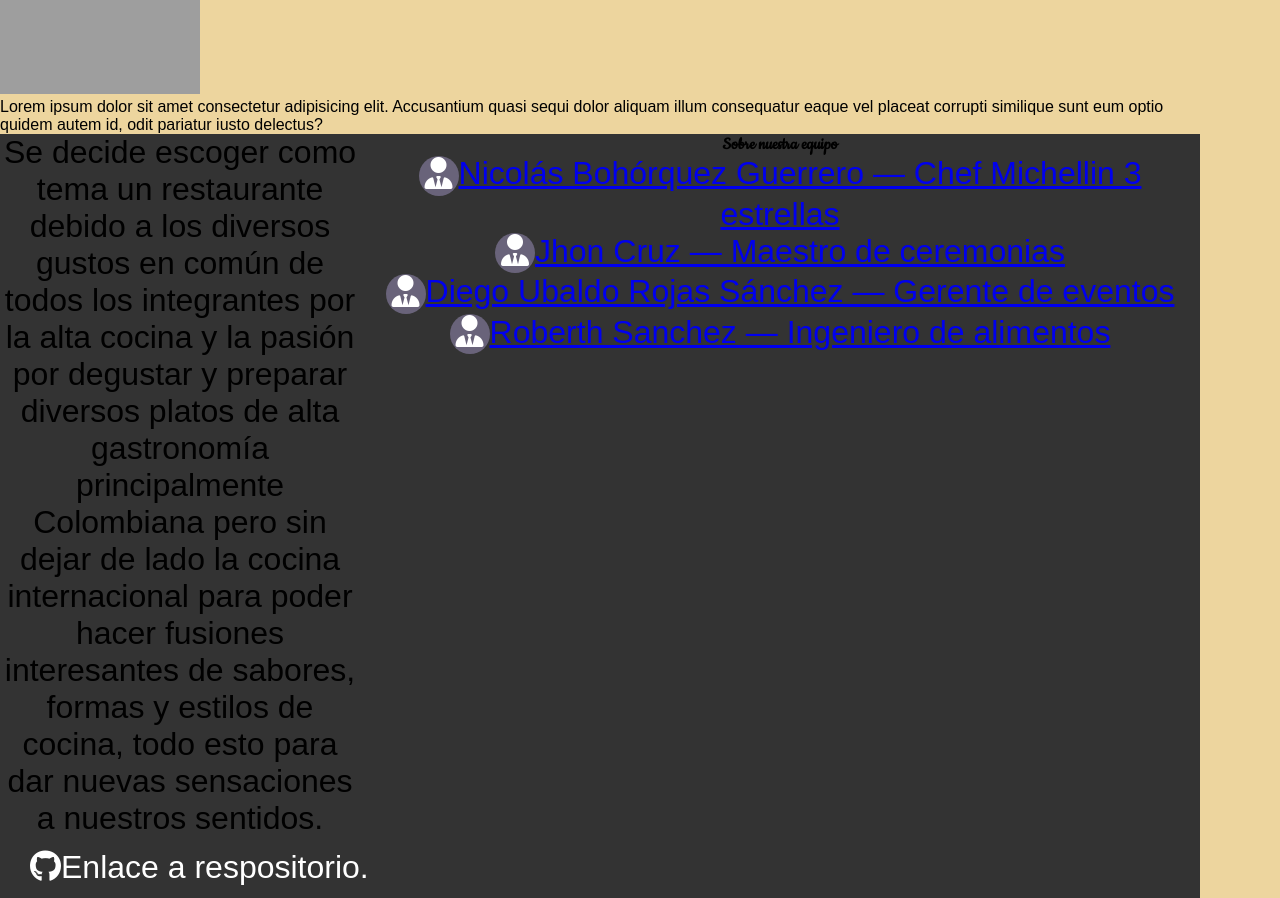
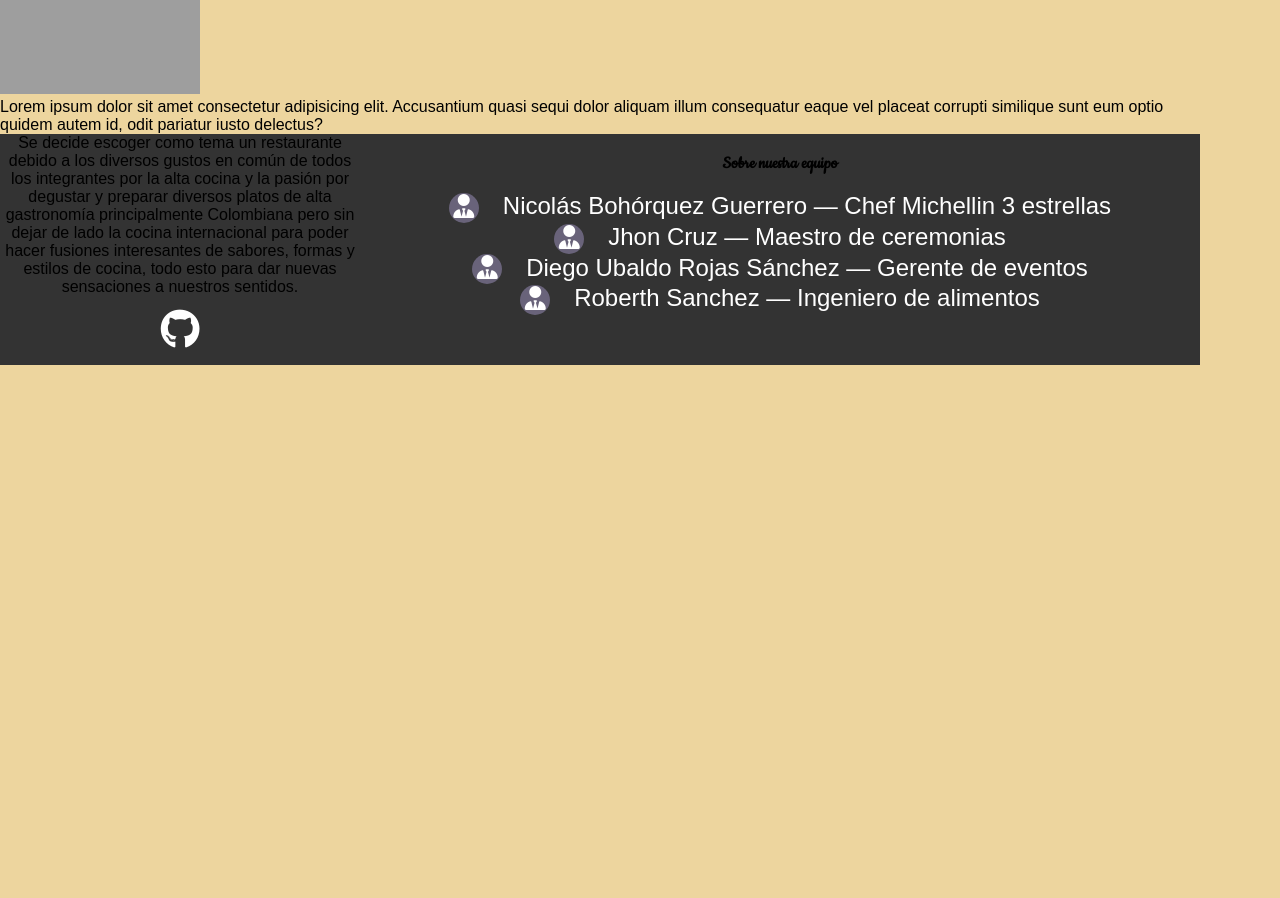
Before and after one commit to nibohr/semana-1-52, a website: page src/index.html in a window 1280 px wide. Shown: the part 4860-5758 px from the top of the page. After the commit the page ends 5225 px from the top, so only its background shows below. Drawn offline with Linux system fonts and the light colour scheme; grey boxes are pictures that could not be loaded.

Commit message:
Detalles footer

```diff
--- a/src/css/style.css
+++ b/src/css/style.css
@@ -71,7 +71,7 @@ footer{
 .motivo{
 	width:30%;
 	display:block;
-	font-size:2em;
+	font-size:1em;
 	text-align: center;
 }
 
@@ -80,7 +80,7 @@ footer{
 	text-decoration: none;
 	padding: 12px 30px;
 	white-space: nowrap;
-	font-size: 1em;
+	font-size: 2.5em;
 }
 .motivo  a:link {
 	color: #fff;
@@ -106,10 +106,12 @@ footer{
 }
 .info_contacto h3{
 	font-family:'Cookie';
+	padding-top: 1em;
+padding-bottom: 1em;
 }
 .info_contacto p{
 	display:block;
-	font-size:2em;
+	font-size:1.5em;
 }
 .info_contacto i {
 	border-radius: 50%;
@@ -121,4 +123,9 @@ footer{
 	text-align: center;
 	vertical-align: middle;
 	line-height: inherit;
+	margin-right:1em;
 }
+.info_contacto a{
+	text-decoration:none;
+	color:white;
+}
--- a/src/index.html
+++ b/src/index.html
@@ -99,7 +99,7 @@
     <footer >
         <div class="motivo">
           <p>Se decide escoger como tema un restaurante debido a los diversos gustos en común de todos los integrantes por la alta cocina y la pasión por degustar y preparar diversos platos de alta gastronomía principalmente Colombiana pero sin dejar de lado la cocina internacional para poder hacer fusiones interesantes de sabores, formas y estilos de cocina, todo esto para dar nuevas sensaciones a nuestros sentidos.</p>
-          <a href="https://github.com/nibohr/semana-1-52"><i class="fab fa-github"></i>Enlace a respositorio.</a>
+          <a href="https://github.com/nibohr/semana-1-52"><i class="fab fa-github"></i></a>
         </div>
         <div class="info_contacto">
             <h3>Sobre nuestra equipo</h3>
```
